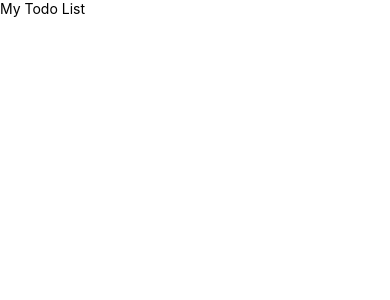
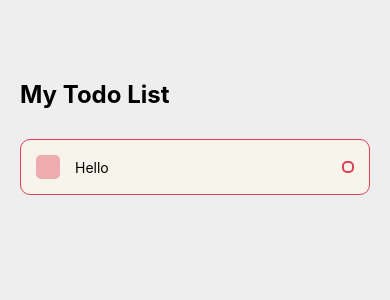
Before and after one commit to Krathish-sk/AddToDo-App, a React Native app: screen / in a window 390 px wide. Shown: the top 300 px of the page. Built offline with nearby package versions, Linux system fonts and the light colour scheme.

Commit message:
Completed Task Component

```diff
--- a/App.js
+++ b/App.js
@@ -1,15 +1,16 @@
 import { StatusBar } from "expo-status-bar";
 import { View, Text, StyleSheet } from "react-native";
+import { colors } from "./assets/colors";
 import Task from "./components/Task";
 
 export default function App() {
   return (
-    <View>
+    <View style={styles.container}>
       <StatusBar style="dark" />
       <View style={styles.tasksWrapper}>
         <Text style={styles.sectionTitle}>My Todo List</Text>
         <View style={styles.items}>
-          <Task />
+          <Task text={"Hello"} />
         </View>
       </View>
     </View>
@@ -17,8 +18,19 @@ export default function App() {
 }
 
 const styles = StyleSheet.create({
-  container: {},
-  tasksWrapper: {},
-  sectionTitle: {},
-  items: {},
+  container: {
+    backgroundColor: colors.background,
+    flex: 1,
+  },
+  tasksWrapper: {
+    paddingTop: 80,
+    paddingHorizontal: 20,
+  },
+  sectionTitle: {
+    fontSize: 24,
+    fontWeight: "bold",
+  },
+  items: {
+    marginTop: 30,
+  },
 });
--- a/app.json
+++ b/app.json
@@ -9,7 +9,7 @@
     "splash": {
       "image": "./assets/splash.png",
       "resizeMode": "contain",
-      "backgroundColor": "#E8EAED"
+      "backgroundColor": "#ffffff"
     },
     "assetBundlePatterns": ["**/*"],
     "ios": {
--- a/assets/colors.js
+++ b/assets/colors.js
@@ -1,4 +1,5 @@
 export const colors = {
-  background: "#E8EAED",
-  primary: "#55BCF6",
+  background: "#EEEEEE",
+  primary: "#E23E57",
+  secondary: "#F7F5EB",
 };
--- a/components/Task.js
+++ b/components/Task.js
@@ -5,24 +5,26 @@ import { colors } from "../assets/colors";
 export default function Task(props) {
   return (
     <View style={styles.item}>
-      <View>
-        <View></View>
-        <Text>{props.text}</Text>
+      <View style={styles.itemLeft}>
+        <TouchableOpacity style={styles.square}></TouchableOpacity>
+        <Text styles={styles.itemText}>{props.text}</Text>
       </View>
-      <View></View>
+      <View style={styles.circular}></View>
     </View>
   );
 }
 
 const styles = StyleSheet.create({
   item: {
-    backgroundColor: "#fff",
+    backgroundColor: colors.secondary,
     padding: 15,
     borderRadius: 10,
     flexDirection: "row",
     marginBottom: 20,
     alignItems: "center",
     justifyContent: "space-between",
+    borderColor: colors.primary,
+    borderWidth: 1,
   },
   itemLeft: {
     flexDirection: "row",
```
